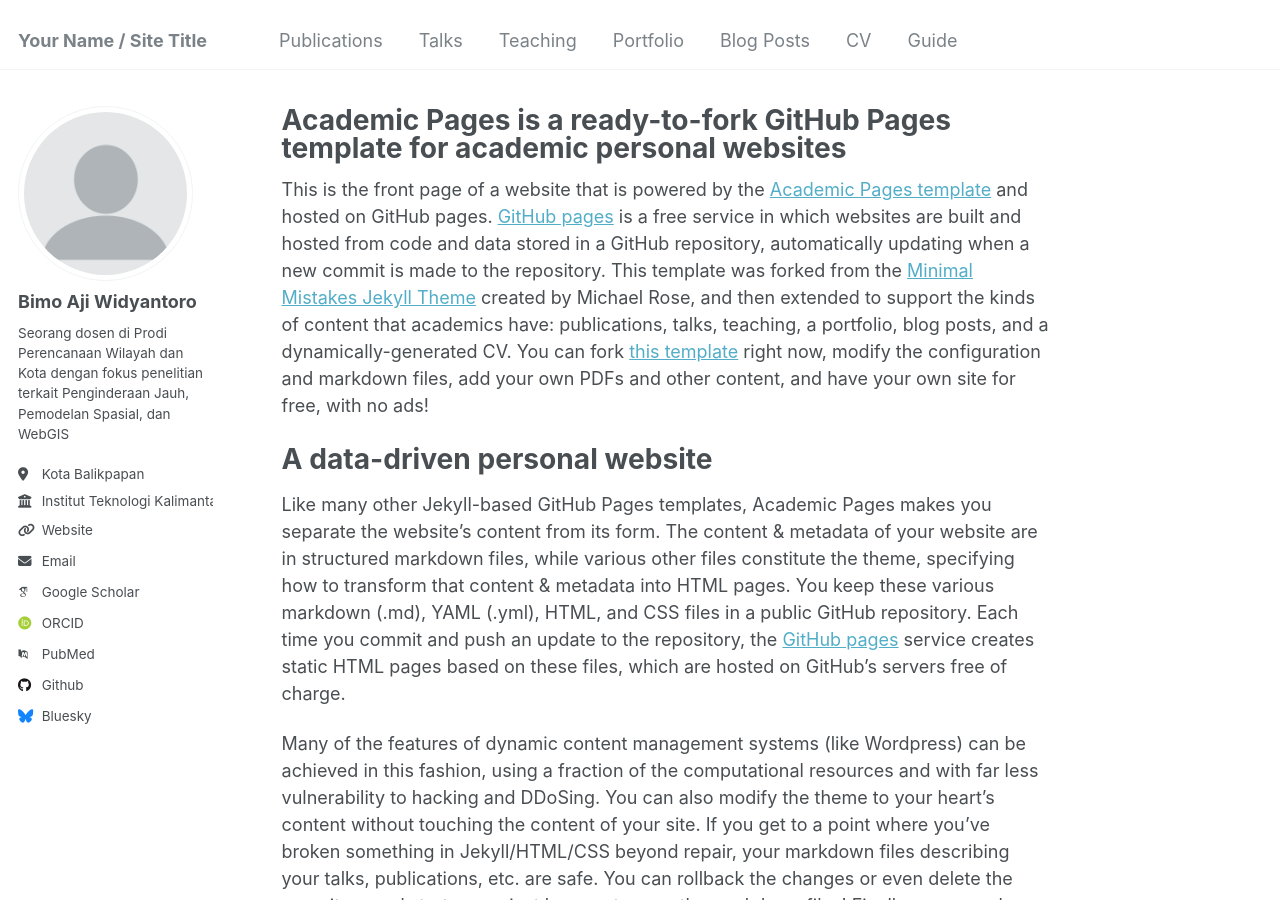
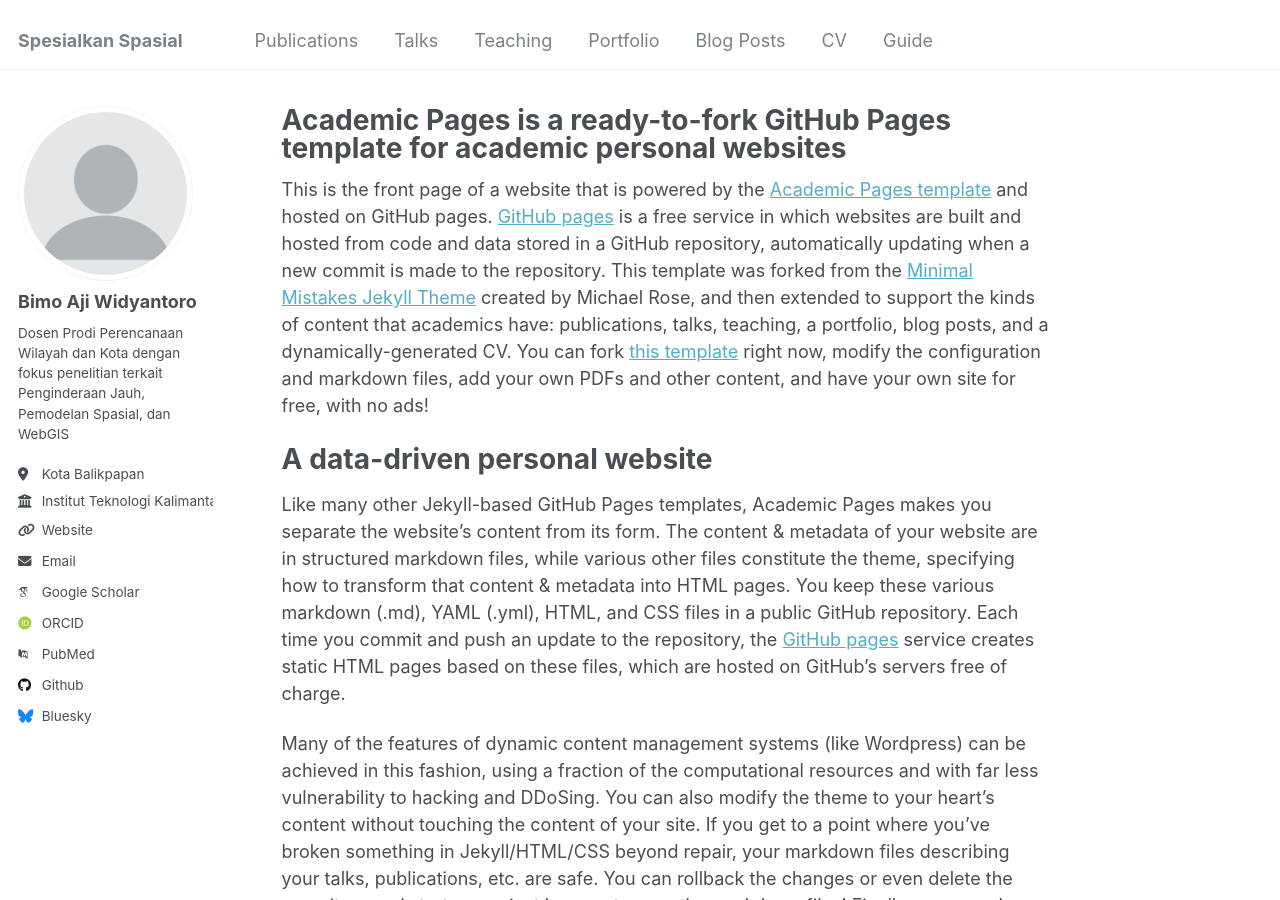
Before and after one commit to bawidyantoro/bawidyantoro.github.io, a Jekyll site: the page built from _pages/about.md, in a window 1280 px wide and 900 px high. Built offline with Jekyll 4.4.1, drawn with Linux system fonts in a browser that asks for light colours; some web fonts are replaced.

Commit message:
Update _config.yml

```diff
--- a/_config.yml
+++ b/_config.yml
@@ -8,7 +8,7 @@
 
 # Basic Site Settings
 locale                   : "en-US"
-title                    : "Your Name / Site Title"
+title                    : "Spesialkan Spasial"
 title_separator          : "-"
 name                     : &name "Your Name"
 description              : &description "personal description"
@@ -24,7 +24,7 @@ author:
   avatar           : "profile.png"
   name             : "Bimo Aji Widyantoro"
   pronouns         : # example: "she/her"
-  bio              : "Seorang dosen di Prodi Perencanaan Wilayah dan Kota dengan fokus penelitian terkait Penginderaan Jauh, Pemodelan Spasial, dan WebGIS"
+  bio              : "Dosen Prodi Perencanaan Wilayah dan Kota dengan fokus penelitian terkait Penginderaan Jauh, Pemodelan Spasial, dan WebGIS"
   location         : "Kota Balikpapan"
   employer         : "Institut Teknologi Kalimantan"
   uri              : "https://bawidyantoro.github.io"
```
